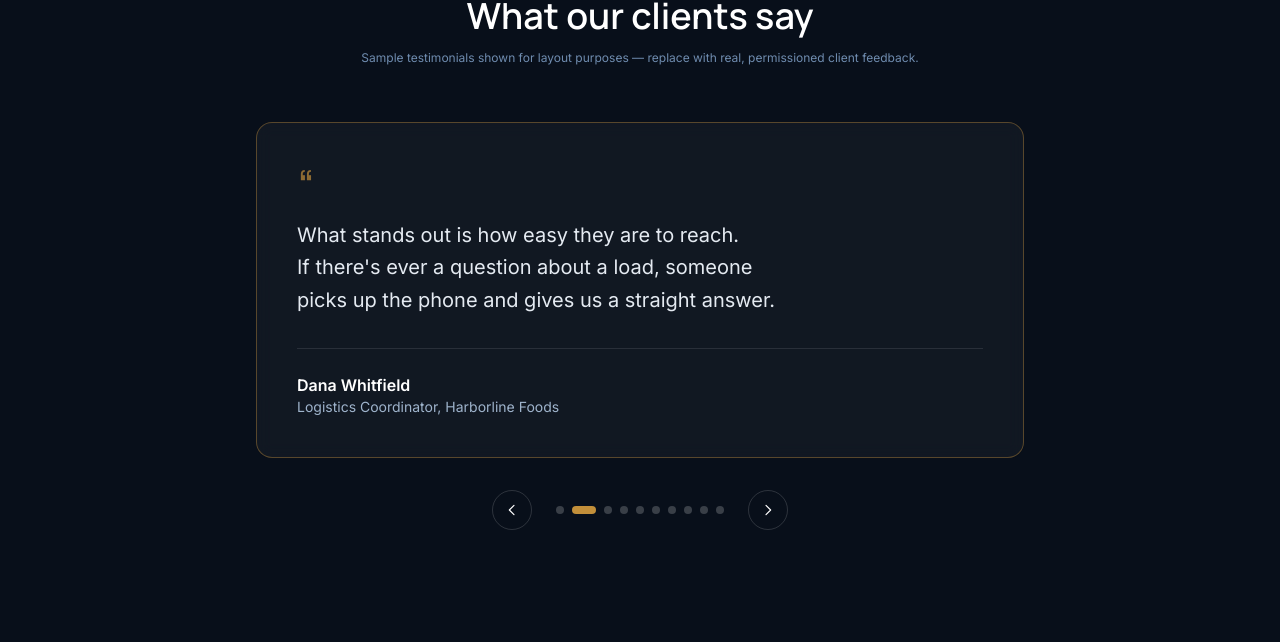
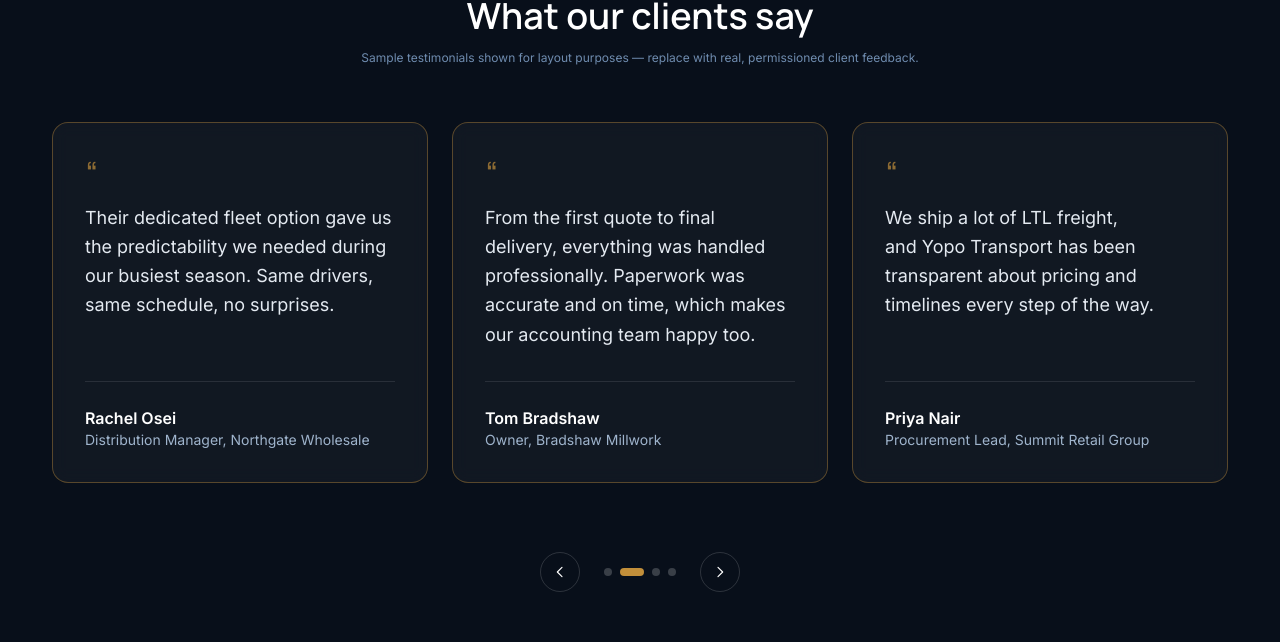
Before and after one commit to denitrajkov/yopo-transport, a Next.js app: page / in a window 1280 px wide. Shown: the part 5179-5821 px from the top of the page. Built offline with nearby package versions, Linux system fonts and the light colour scheme; grey boxes are pictures that could not be loaded.

Commit message:
testimonials carousel

```diff
--- a/src/components/TestimonialCard.tsx
+++ b/src/components/TestimonialCard.tsx
@@ -2,11 +2,11 @@ import type { Testimonial } from "@/lib/data";
 
 export function TestimonialCard({ testimonial }: { testimonial: Testimonial }) {
   return (
-    <figure className="mx-auto flex h-full max-w-3xl flex-col rounded-2xl border border-gold-500/40 bg-white/[0.04] p-8 backdrop-blur-sm transition-colors duration-300 hover:border-gold-500/70 hover:bg-white/[0.06] sm:p-10">
-      <span aria-hidden className="font-display text-5xl text-gold-500/70">
+    <figure className="flex h-full flex-col rounded-2xl border border-gold-500/40 bg-white/[0.04] p-7 backdrop-blur-sm transition-colors duration-300 hover:border-gold-500/70 hover:bg-white/[0.06] sm:p-8">
+      <span aria-hidden className="font-display text-4xl text-gold-500/70">
         &ldquo;
       </span>
-      <blockquote className="mt-2 flex-1 text-balance text-lg leading-relaxed text-navy-100 sm:text-xl">
+      <blockquote className="mt-2 flex-1 text-balance text-lg leading-relaxed text-navy-100">
         {testimonial.quote}
       </blockquote>
       <figcaption className="mt-8 border-t border-white/10 pt-6">
--- a/src/components/TestimonialsCarousel.tsx
+++ b/src/components/TestimonialsCarousel.tsx
@@ -1,16 +1,29 @@
 "use client";
 
-import { useCallback, useEffect, useRef, useState } from "react";
+import { useCallback, useEffect, useMemo, useRef, useState } from "react";
 import type { Testimonial } from "@/lib/data";
 import { TestimonialCard } from "@/components/TestimonialCard";
 
 const AUTOPLAY_DELAY = 6000;
+const ITEMS_PER_PAGE = 3;
+
+function chunk<T>(items: T[], size: number): T[][] {
+  const pages: T[][] = [];
+  for (let i = 0; i < items.length; i += size) {
+    pages.push(items.slice(i, i + size));
+  }
+  return pages;
+}
 
 export function TestimonialsCarousel({
   testimonials,
 }: {
   testimonials: Testimonial[];
 }) {
+  const pages = useMemo(
+    () => chunk(testimonials, ITEMS_PER_PAGE),
+    [testimonials]
+  );
   const [index, setIndex] = useState(0);
   const timerRef = useRef<ReturnType<typeof setInterval> | null>(null);
 
@@ -24,9 +37,9 @@ export function TestimonialsCarousel({
   const startAutoplay = useCallback(() => {
     stopAutoplay();
     timerRef.current = setInterval(() => {
-      setIndex((prev) => (prev + 1) % testimonials.length);
+      setIndex((prev) => (prev + 1) % pages.length);
     }, AUTOPLAY_DELAY);
-  }, [stopAutoplay, testimonials.length]);
+  }, [stopAutoplay, pages.length]);
 
   useEffect(() => {
     startAutoplay();
@@ -34,7 +47,7 @@ export function TestimonialsCarousel({
   }, [startAutoplay, stopAutoplay]);
 
   function goTo(nextIndex: number) {
-    setIndex((nextIndex + testimonials.length) % testimonials.length);
+    setIndex((nextIndex + pages.length) % pages.length);
     startAutoplay();
   }
 
@@ -50,19 +63,24 @@ export function TestimonialsCarousel({
           style={{ transform: `translateX(-${index * 100}%)` }}
           aria-live="polite"
         >
-          {testimonials.map((testimonial) => (
-            <div key={testimonial.id} className="w-full shrink-0 px-1">
-              <TestimonialCard testimonial={testimonial} />
+          {pages.map((page, pageIndex) => (
+            <div key={pageIndex} className="w-full shrink-0 px-1">
+              <div className="grid items-stretch gap-6 sm:grid-cols-2 lg:grid-cols-3">
+                {page.map((testimonial) => (
+                  <TestimonialCard key={testimonial.id} testimonial={testimonial} />
+                ))}
+              </div>
             </div>
           ))}
         </div>
       </div>
 
-      <div className="mt-8 flex items-center justify-center gap-6">
+      {pages.length > 1 ? (
+        <div className="mt-10 flex items-center justify-center gap-6">
           <button
             type="button"
             onClick={() => goTo(index - 1)}
-          aria-label="Previous testimonial"
+            aria-label="Previous testimonials"
             className="flex h-10 w-10 shrink-0 items-center justify-center rounded-full border border-white/15 text-white transition-colors duration-200 hover:border-gold-500 hover:text-gold-400"
           >
             <svg viewBox="0 0 24 24" fill="none" stroke="currentColor" strokeWidth={1.75} className="h-4 w-4" aria-hidden>
@@ -71,12 +89,12 @@ export function TestimonialsCarousel({
           </button>
 
           <div className="flex flex-wrap items-center justify-center gap-2">
-          {testimonials.map((testimonial, i) => (
+            {pages.map((page, i) => (
               <button
-              key={testimonial.id}
+                key={i}
                 type="button"
                 onClick={() => goTo(i)}
-              aria-label={`Go to testimonial ${i + 1} of ${testimonials.length}`}
+                aria-label={`Go to testimonials page ${i + 1} of ${pages.length}`}
                 aria-current={i === index}
                 className={`h-2 rounded-full transition-all duration-300 ${
                   i === index ? "w-6 bg-gold-500" : "w-2 bg-white/20 hover:bg-white/40"
@@ -88,7 +106,7 @@ export function TestimonialsCarousel({
           <button
             type="button"
             onClick={() => goTo(index + 1)}
-          aria-label="Next testimonial"
+            aria-label="Next testimonials"
             className="flex h-10 w-10 shrink-0 items-center justify-center rounded-full border border-white/15 text-white transition-colors duration-200 hover:border-gold-500 hover:text-gold-400"
           >
             <svg viewBox="0 0 24 24" fill="none" stroke="currentColor" strokeWidth={1.75} className="h-4 w-4" aria-hidden>
@@ -96,6 +114,7 @@ export function TestimonialsCarousel({
             </svg>
           </button>
         </div>
+      ) : null}
     </div>
   );
 }
```
Lines whose indentation alone changed are shown as unchanged.
